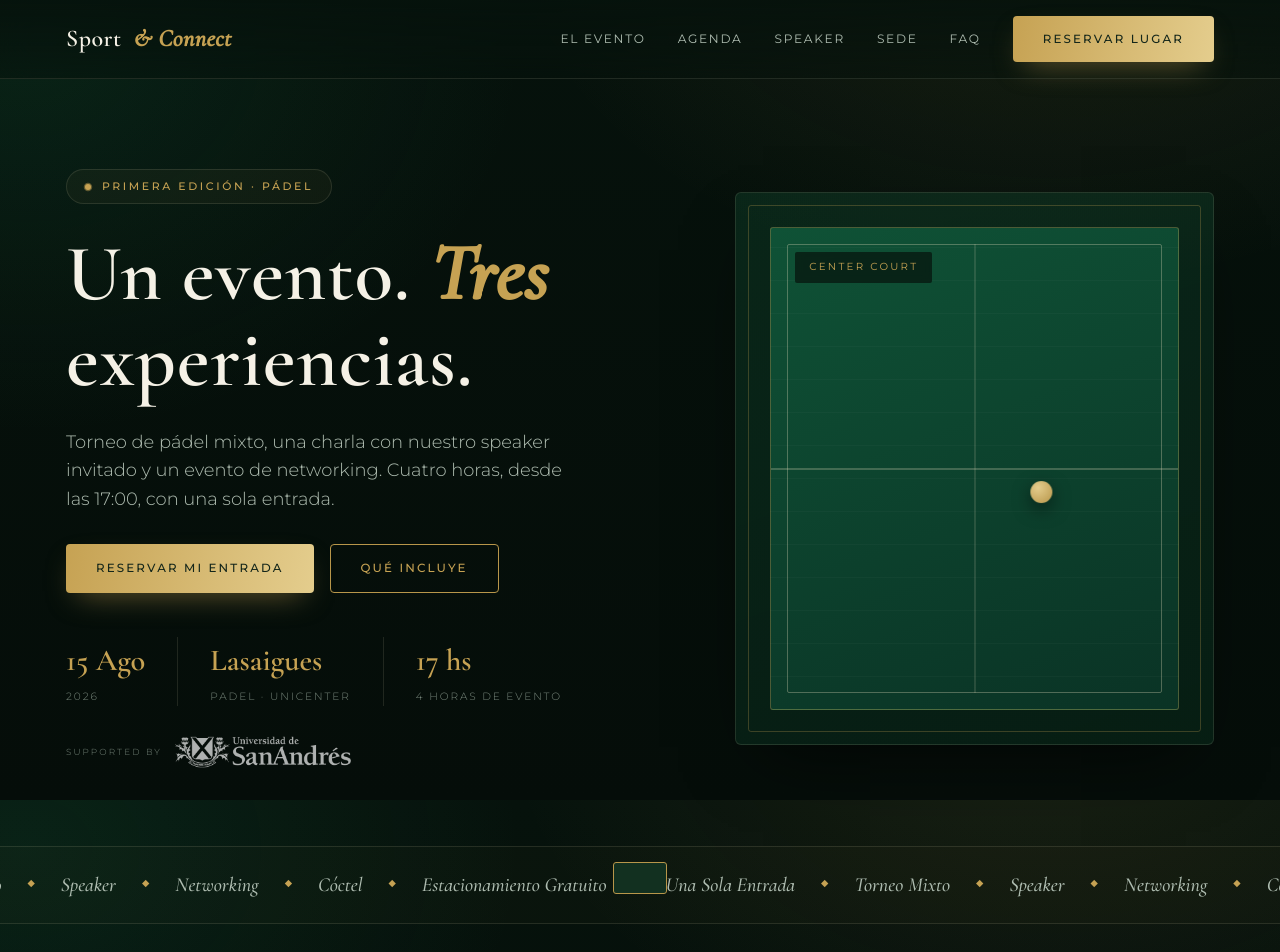
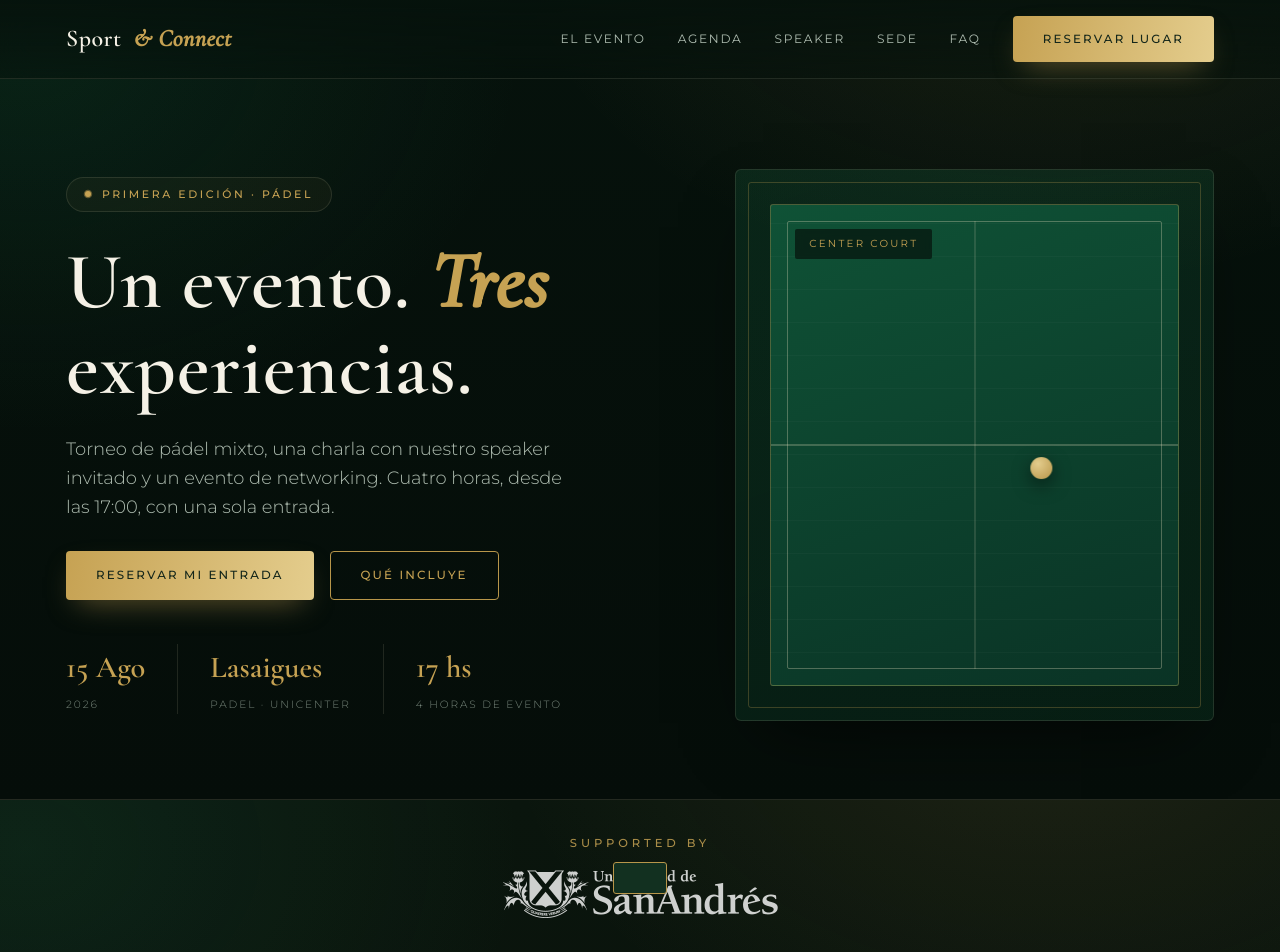
Before and after one commit to diogenes-ortiz/sport-and-connect, a plain HTML site: page index.html in a window 1280 px wide. Shown: the top 952 px of the page. Drawn offline with nearby package versions, Linux system fonts and the light colour scheme.

Commit message:
Reemplazar marquesina por bloque Supported by estatico (label arriba, logo San Andres abajo)

```diff
--- a/index.html
+++ b/index.html
@@ -110,6 +110,11 @@ header.nav{position:sticky;top:0;z-index:50;backdrop-filter:blur(16px);
 .marquee-in span{display:flex;align-items:center}
 .marquee-in i{color:var(--gold);font-style:normal;margin:0 26px;font-size:.6rem;transform:translateY(-2px)}
 @keyframes scroll{to{transform:translateX(-50%)}}
+/* ---------- SUPPORTED BAND (estática) ---------- */
+.support-band{border-top:1px solid var(--line);border-bottom:1px solid var(--line);background:rgba(198,162,83,.02);padding:34px 0}
+.support-band .wrap{display:flex;flex-direction:column;align-items:center;gap:16px}
+.support-band .eyebrow{opacity:.85}
+.support-band .sup-logo{height:50px}
 
 /* ---------- SECTION ---------- */
 section{padding:96px 0}
@@ -339,10 +344,6 @@ footer{border-top:1px solid var(--line);padding:56px 0 48px;margin-top:70px}
         <div class="m"><b>Lasaigues</b><span>Padel · Unicenter</span></div>
         <div class="m"><b>17 hs</b><span>4 horas de evento</span></div>
       </div>
-      <div class="hero-support">
-        <span>Supported by</span>
-        <img src="img/universidad-san-andres.png" alt="Universidad de San Andrés">
-      </div>
     </div>
     <div class="hero-card">
       <div class="court">
@@ -356,10 +357,11 @@ footer{border-top:1px solid var(--line);padding:56px 0 48px;margin-top:70px}
   </div>
 </section>
 
-<!-- MARQUEE -->
-<div class="marquee">
-  <div class="marquee-in">
-    <span>Torneo Mixto <i>◆</i> Speaker <i>◆</i> Networking <i>◆</i> Cóctel <i>◆</i> Estacionamiento Gratuito <i>◆</i> Una Sola Entrada <i>◆</i> Torneo Mixto <i>◆</i> Speaker <i>◆</i> Networking <i>◆</i> Cóctel <i>◆</i> Estacionamiento Gratuito <i>◆</i> Una Sola Entrada <i>◆</i></span>
+<!-- SUPPORTED BY (estático) -->
+<div class="support-band">
+  <div class="wrap">
+    <span class="eyebrow">Supported by</span>
+    <img class="sup-logo" src="img/universidad-san-andres.png" alt="Universidad de San Andrés">
   </div>
 </div>
 
@@ -523,16 +525,6 @@ footer{border-top:1px solid var(--line);padding:56px 0 48px;margin-top:70px}
       <h2>Tu próxima conexión está <span class="grad">en la cancha</span>.</h2>
       <p>Lugares limitados para la primera edición. Asegurá tu entrada hoy.</p>
       <button class="btn btn-primary" onclick="openModal()">Reservar mi entrada</button>
-    </div>
-  </div>
-</section>
-
-<!-- SUPPORTED BY -->
-<section id="supported" style="padding:66px 0">
-  <div class="wrap sponsors">
-    <span class="eyebrow" style="display:block;margin-bottom:26px;opacity:.85">Supported by</span>
-    <div class="supported" style="margin-bottom:0">
-      <img class="sup-logo" src="img/universidad-san-andres.png" alt="Universidad de San Andrés">
     </div>
   </div>
 </section>
```
